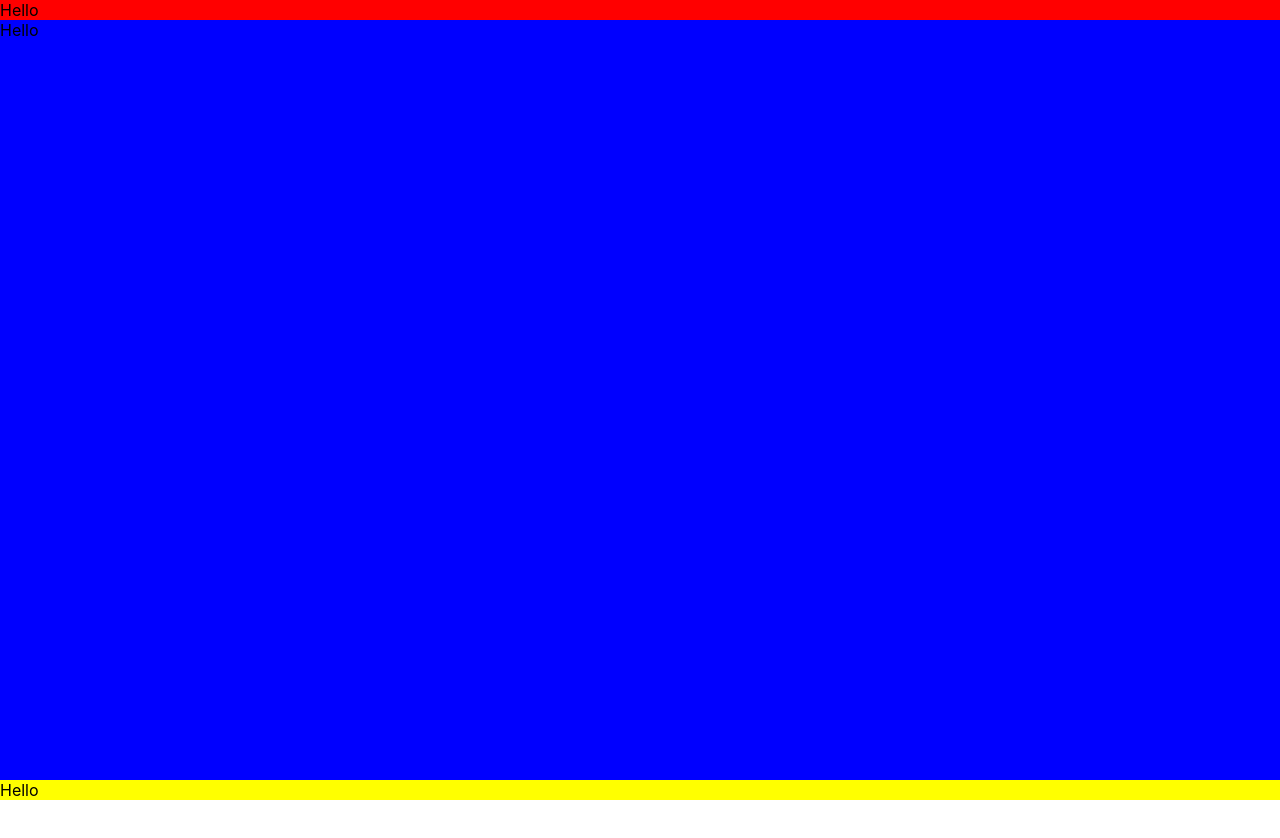
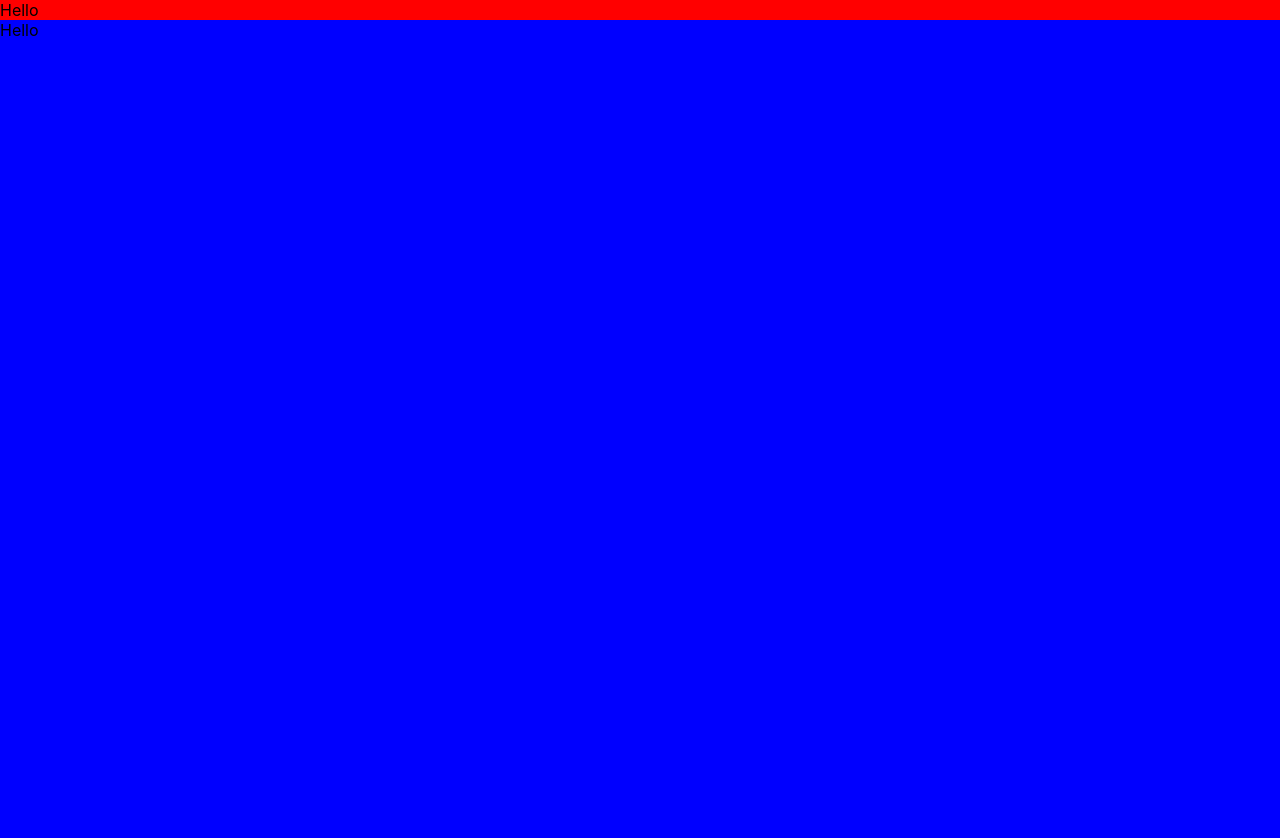
Before and after one commit to evanhorus/examples-1, a React (Create React App) app: page / in a window 1280 px wide. Shown: the top 838 px of the page. Before the commit the page ends 800 px from the top, so only its background shows below. Built offline with nearby package versions, Linux system fonts and the light colour scheme.

Commit message:
xdfghxfghxfghxf

```diff
--- a/src/App.tsx
+++ b/src/App.tsx
@@ -13,7 +13,7 @@ const Container = styled.div`
   justify-content: flex-start;
   align-items: stretch;
   align-content: stretch;
-  height: 100%;
+  height: 500%;
 `;
 
 export const App = () => {
```
